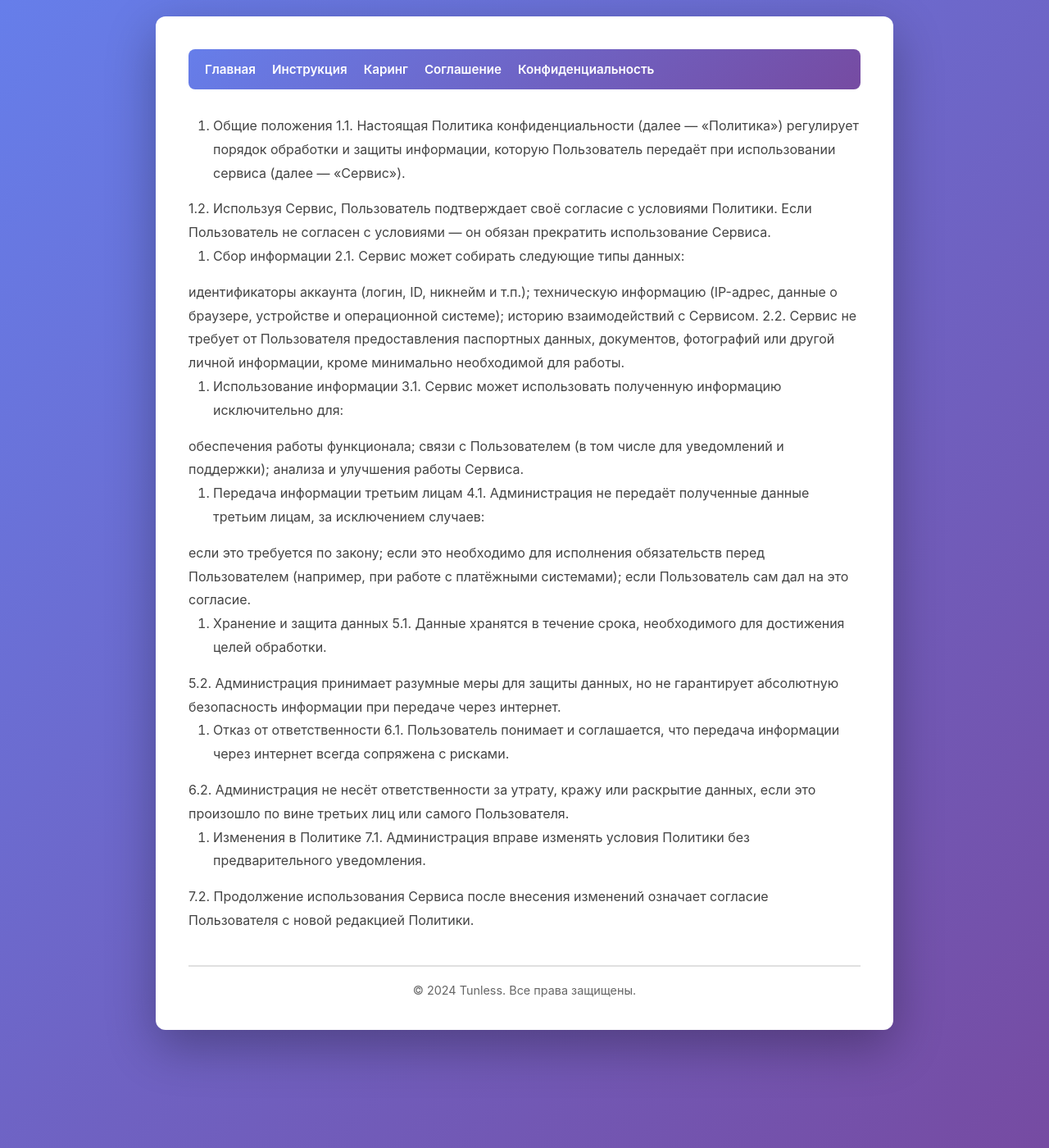
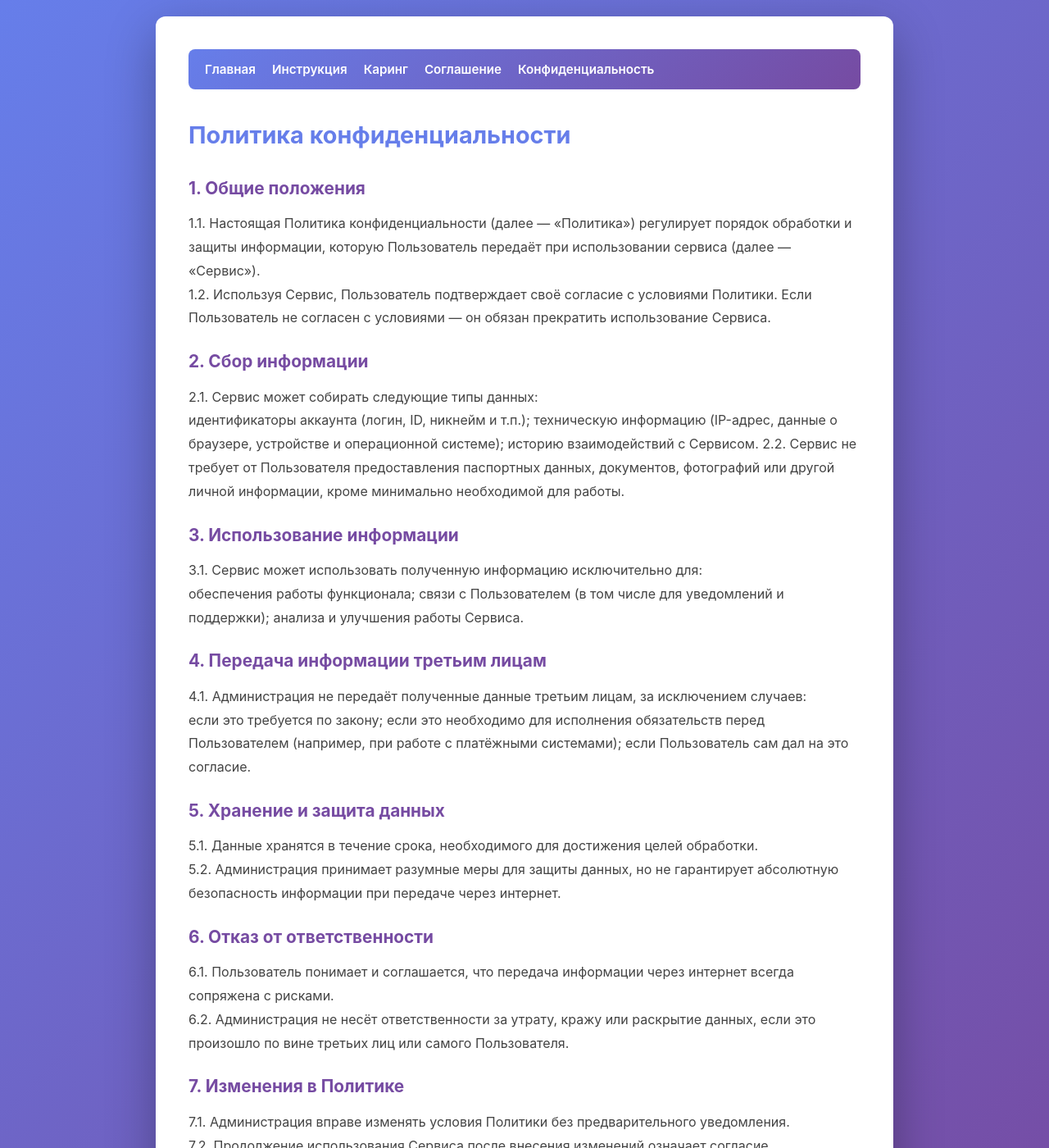
Before and after one commit to Michael-K-cloud/Tunless, a Jekyll site: the page built from privacy.md, in a window 1280 px wide and 1400 px high. Shown: the whole window at 82% size. Built offline with Jekyll 4.4.1, drawn with Linux system fonts in a browser that asks for light colours.

Commit message:
Update privacy.md

```diff
--- a/privacy.md
+++ b/privacy.md
@@ -2,13 +2,13 @@
 layout: default
 title: Политика конфиденциальности
 ---
-
-1. Общие положения
+## Политика конфиденциальности
+### 1. Общие положения
 1.1. Настоящая Политика конфиденциальности (далее — «Политика») регулирует порядок обработки и защиты информации, которую Пользователь передаёт при использовании сервиса (далее — «Сервис»).
 
 1.2. Используя Сервис, Пользователь подтверждает своё согласие с условиями Политики. Если Пользователь не согласен с условиями — он обязан прекратить использование Сервиса.
 
-2. Сбор информации
+### 2. Сбор информации
 2.1. Сервис может собирать следующие типы данных:
 
 идентификаторы аккаунта (логин, ID, никнейм и т.п.);
@@ -16,29 +16,31 @@ title: Политика конфиденциальности
 историю взаимодействий с Сервисом.
 2.2. Сервис не требует от Пользователя предоставления паспортных данных, документов, фотографий или другой личной информации, кроме минимально необходимой для работы.
 
-3. Использование информации
+### 3. Использование информации
 3.1. Сервис может использовать полученную информацию исключительно для:
 
 обеспечения работы функционала;
 связи с Пользователем (в том числе для уведомлений и поддержки);
 анализа и улучшения работы Сервиса.
-4. Передача информации третьим лицам
+
+### 4. Передача информации третьим лицам
 4.1. Администрация не передаёт полученные данные третьим лицам, за исключением случаев:
 
 если это требуется по закону;
 если это необходимо для исполнения обязательств перед Пользователем (например, при работе с платёжными системами);
 если Пользователь сам дал на это согласие.
-5. Хранение и защита данных
+
+### 5. Хранение и защита данных
 5.1. Данные хранятся в течение срока, необходимого для достижения целей обработки.
 
 5.2. Администрация принимает разумные меры для защиты данных, но не гарантирует абсолютную безопасность информации при передаче через интернет.
 
-6. Отказ от ответственности
+### 6. Отказ от ответственности
 6.1. Пользователь понимает и соглашается, что передача информации через интернет всегда сопряжена с рисками.
 
 6.2. Администрация не несёт ответственности за утрату, кражу или раскрытие данных, если это произошло по вине третьих лиц или самого Пользователя.
 
-7. Изменения в Политике
+### 7. Изменения в Политике
 7.1. Администрация вправе изменять условия Политики без предварительного уведомления.
 
 7.2. Продолжение использования Сервиса после внесения изменений означает согласие Пользователя с новой редакцией Политики.
```
